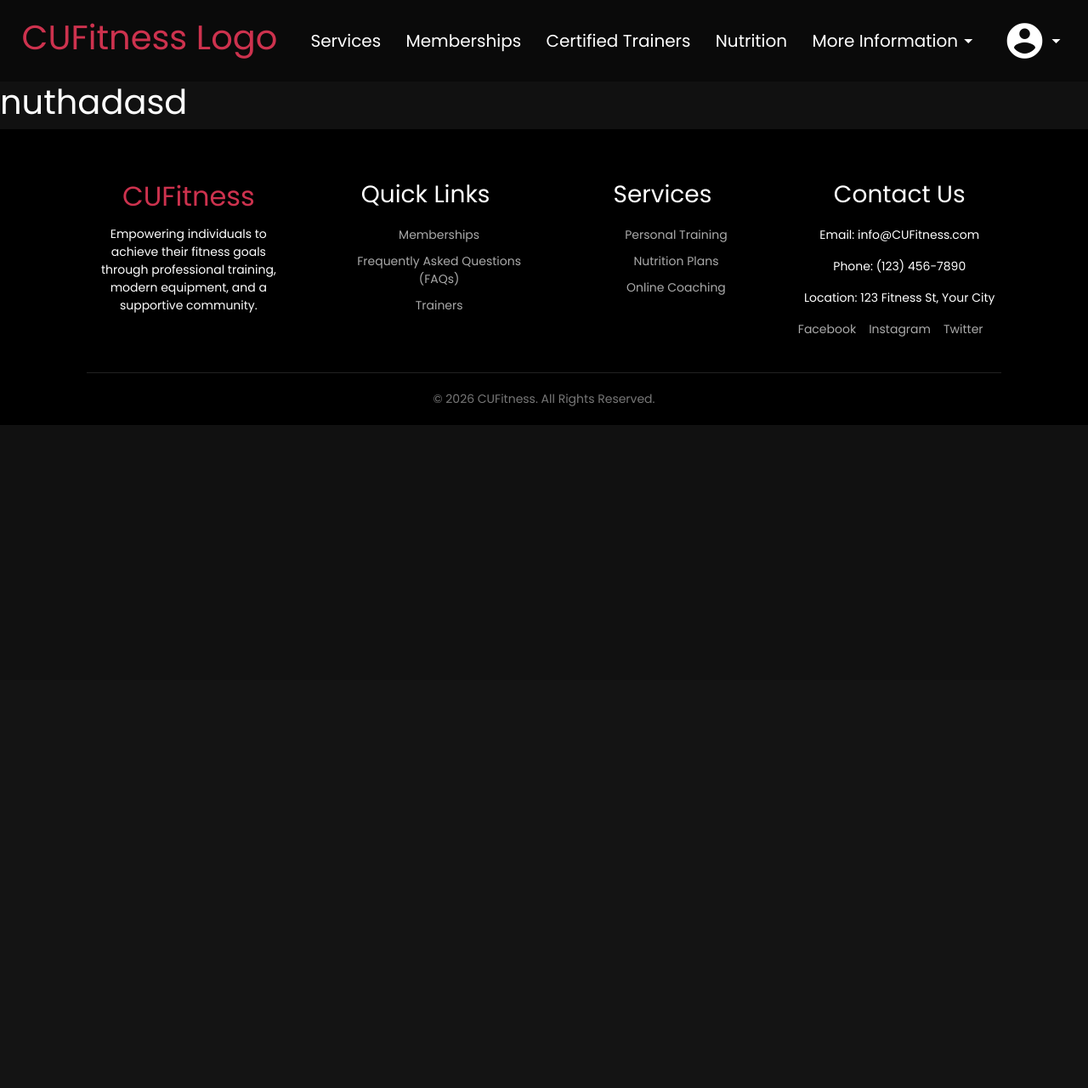
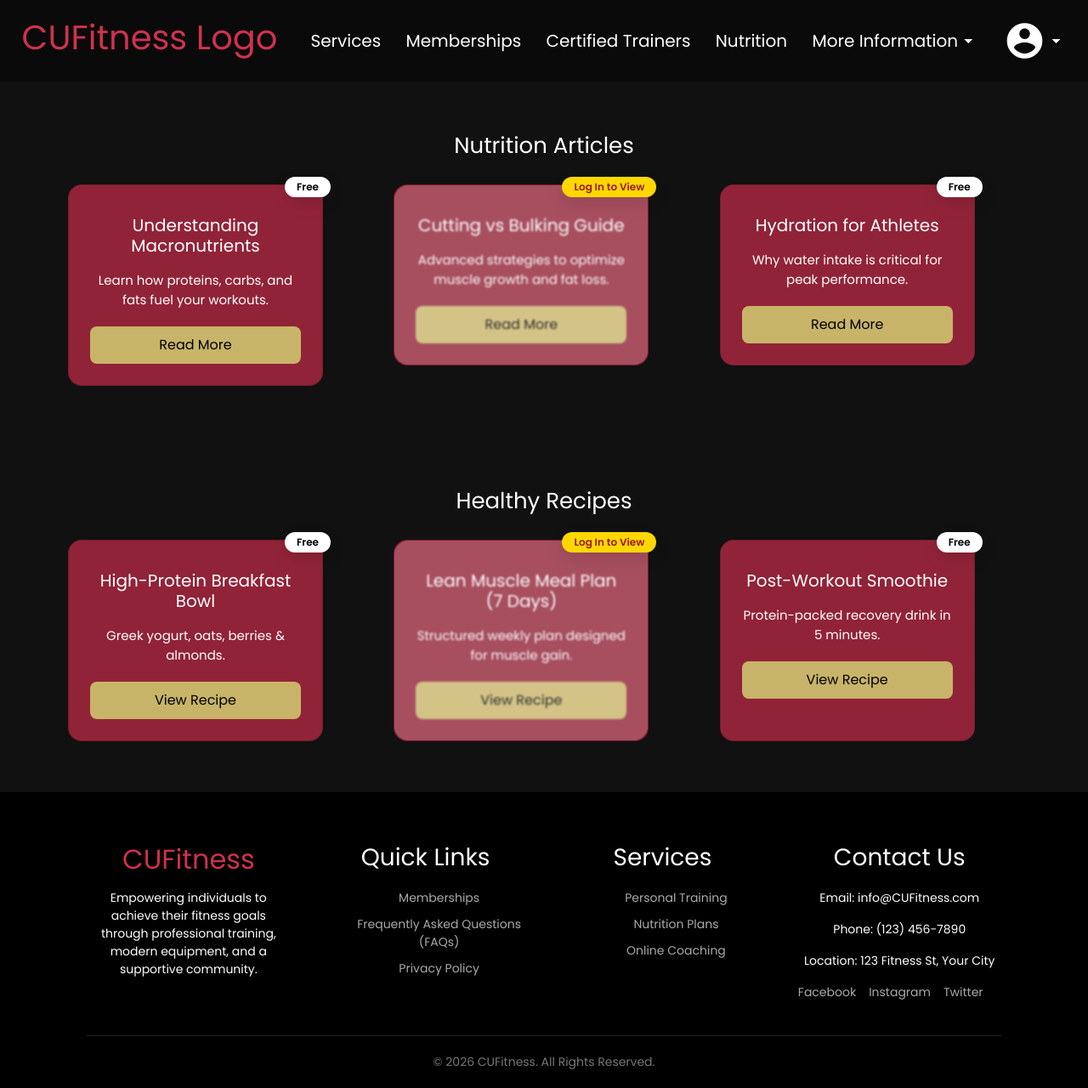
Before and after one commit to JeffZhang852/COEN6311-SANJ, a Django app: page /nutrition/ in a window 1280 px wide. Shown: the whole page at 85% size. Before the commit the page ends 500 px from the top, so only its background shows below. Run offline with Django 5.2, Linux system fonts and the light colour scheme.

Commit message:
added nutrition page and policy page

```diff
--- a/CUFitness/static/authentication.css
+++ b/CUFitness/static/authentication.css
@@ -88,5 +88,4 @@
 .styled-select:focus {
     outline: none;
     border: 2px solid rgba(167,150,103,1);
-    box-shadow: 0 0 0 3px rgba(230,57,70,0.2);
 }
--- a/CUFitness/static/dropdown.css
+++ b/CUFitness/static/dropdown.css
@@ -11,6 +11,10 @@
 	position: relative;
 	display: inline-block;
 	/* Makes parent full width */
+
+	/* this ensure it stays on top of cards and not hidden behind them */
+	z-index: 9999;
+
 }
 /* make sure the bg color matches the header bg color */
 .dropbtn {
--- /dev/null
+++ b/CUFitness/static/nutrition.css
@@ -0,0 +1,158 @@
+/* Hero */
+.hero {
+    text-align: center;
+    padding: 80px 20px;
+    background: linear-gradient(135deg, #111827, #1f2937);
+    color: white;
+}
+
+.hero h1 {
+    font-size: 42px;
+    margin-bottom: 10px;
+}
+
+.hero p {
+    font-size: 18px;
+    opacity: 0.85;
+}
+
+/* Sections */
+.content-section {
+    padding: 60px 80px;
+}
+
+.content-section h2 {
+    margin-bottom: 30px;
+    font-size: 26px;
+}
+
+/* Card Grid */
+.card-grid {
+    display: grid;
+    grid-template-columns: repeat(auto-fit, minmax(280px, 1fr));
+    gap: 30px;
+
+    a{
+        text-decoration: none;
+    }
+}
+
+/* Cards */
+.card {
+    text-decoration: none;
+    position: relative;
+    background: white;
+    padding: 25px;
+    border-radius: 16px;
+    background-color: rgba(145,35,56,1);
+    transition: transform 0.3s ease, box-shadow 0.3s ease;
+}
+
+.card:hover {
+    transform: translateY(-8px);
+    background-color: rgba(157,37,60,1);
+    border: 2px solid #ccc;
+}
+
+.card h3 {
+    margin-top: 10px;
+    font-size: 20px;
+}
+
+.card p {
+    margin: 10px 0 20px;
+    color: white;
+    font-size: 15px;
+}
+
+/* Buttons */
+.card button {
+    padding: 10px 18px;
+    border: none;
+    border-radius: 8px;
+    background-color: rgba(200,180,105,1);
+    color: black;
+    cursor: pointer;
+    font-size: 16px;
+}
+
+.card button:hover {
+    background: rgba(190,170,105,1);
+
+}
+
+/* Badges */
+.badge {
+    position: absolute;
+    top: -10px;
+    right: -10px;
+    font-size: 12px;
+    padding: 6px 14px;
+    border-radius: 25px;
+    font-weight: 600;
+    box-shadow: 0 8px 20px rgba(0, 0, 0, 0.1);
+}
+
+.free {
+    background-color: white;
+    color: black;
+}
+
+.premium {
+    background: rgb(255,215,0);
+    color: #991b1b;
+}
+
+/* Locked Cards */
+.locked {
+    div button{
+        background: rgba(200,200,200,1);
+        padding: 10px 18px;
+        border: 1px solid black;
+    }
+
+    div button:hover{
+        background-color: rgba(255,182,193,1);
+    }
+}
+
+.lock-overlay {
+    position: absolute;
+    top: 0;
+    left: 0;
+    right: 0;
+    bottom: 0;
+
+    background-color: rgba(255, 255, 255, 0.2); /* Semi-transparent background */
+    backdrop-filter: blur(1px);
+
+    border-radius: 16px;
+    display: flex;
+    align-items: center;
+    justify-content: center;
+}
+
+.lock-content {
+    text-align: center;
+    color: white;
+}
+
+.lock-content span {
+    font-size: 32px;
+    display: block;
+    margin-bottom: 10px;
+}
+.lock-content p {
+    color: white;
+}
+
+/* Responsive */
+@media (max-width: 768px) {
+    .content-section {
+        padding: 40px 20px;
+    }
+
+    .hero h1 {
+        font-size: 32px;
+    }
+}
--- a/CUFitness/templates/CUFitness/authentication_templates/register.html
+++ b/CUFitness/templates/CUFitness/authentication_templates/register.html
@@ -15,7 +15,7 @@
     <div class="register-container">
 
         {% if user.is_authenticated %}
-            <p>You are logged in as {{ user.username }}</p>
+            <p>You are logged in as {{ user.first_name }}</p>
         {% else %}
             <h2>Create Your Account</h2>
 
--- a/CUFitness/templates/CUFitness/footer.html
+++ b/CUFitness/templates/CUFitness/footer.html
@@ -18,7 +18,7 @@
                 <ul>
                     <li><a href="/memberships">Memberships</a></li>
                     <li><a href="/faq">Frequently Asked Questions (FAQs)</a></li>
-                    <li><a href="/trainers">Trainers</a></li>
+                    <li><a href="/policy">Privacy Policy</a></li>
                 </ul>
             </div>
 
--- a/CUFitness/templates/CUFitness/navbar/nutrition.html
+++ b/CUFitness/templates/CUFitness/navbar/nutrition.html
@@ -1,11 +1,101 @@
 {% extends 'CUFitness/base.html' %}
 {% load static %}
-{% block title %} sdfsdfsdf {% endblock %}
+{% block title %} Nutrition & Recipes {% endblock %}
 
 {% block extra_styles %}
-
+    <link rel="stylesheet" href="{% static 'nutrition.css' %}"/>
 {% endblock %}
 
 {% block content %}
-    <h1>nuthadasd</h1>
+
+
+<section class="content-section">
+
+    <h2>Nutrition Articles</h2>
+
+    <div class="card-grid">
+
+        <!-- Free Article -->
+        <a href="#">
+            <div class="card">
+                <span class="badge free">Free</span>
+                <h3>Understanding Macronutrients</h3>
+                <p>Learn how proteins, carbs, and fats fuel your workouts.</p>
+                <button>Read More</button>
+            </div>
+        </a>
+
+        <!-- Locked Article -->
+        <a href="/login">
+            <div class="card locked">
+                <h3>Cutting vs Bulking Guide</h3>
+                <p>Advanced strategies to optimize muscle growth and fat loss.</p>
+                <!-- this is used to add blur overlay only -->
+                <div class="lock-overlay"></div>
+                <span class="badge premium">Log In to View </span>
+                <button>Read More</button>
+            </div>
+        </a>
+        <!-- Free Article -->
+        <a href="#">
+            <div class="card">
+                <span class="badge free">Free</span>
+                <h3>Hydration for Athletes</h3>
+                <p>Why water intake is critical for peak performance.</p>
+                <button>Read More</button>
+            </div>
+        </a>
+    </div>
+
+    </section>
+
+
+    <section class="content-section">
+
+    <h2>Healthy Recipes</h2>
+
+    <div class="card-grid">
+
+        <!-- Free Recipe -->
+        <div class="card">
+            <span class="badge free">Free</span>
+            <h3>High-Protein Breakfast Bowl</h3>
+            <p>Greek yogurt, oats, berries & almonds.</p>
+            <button>View Recipe</button>
+        </div>
+
+
+
+        <!-- Locked Recipe -->
+        <a href="/login">
+            <div class="card locked">
+
+                <h3>Lean Muscle Meal Plan (7 Days)</h3>
+                <p>Structured weekly plan designed for muscle gain.</p>
+                <!-- this is used to add blur overlay only -->
+                <div class="lock-overlay">
+                </div>
+                <span class="badge premium">Log In to View </span>
+                <button>View Recipe</button>
+            </div>
+
+        </a>
+
+
+
+
+        <!-- Free Recipe -->
+        <div class="card">
+            <span class="badge free">Free</span>
+            <h3>Post-Workout Smoothie</h3>
+            <p>Protein-packed recovery drink in 5 minutes.</p>
+            <button>View Recipe</button>
+        </div>
+
+    </div>
+
+    </section>
+
+
+
 {% endblock %}
--- a/CUFitness/templates/CUFitness/navbar/services.html
+++ b/CUFitness/templates/CUFitness/navbar/services.html
@@ -100,7 +100,7 @@
 <!-- ================= CTA ================= -->
 <section class="services-cta">
     <h2>Ready to Get Started?</h2>
-    <button class="btn">Join Today</button>
+    <a href="/register"> <button class="btn">Join Now </button> </a>
 </section>
 
 <script>
--- a/CUFitness/urls.py
+++ b/CUFitness/urls.py
@@ -23,6 +23,9 @@ urlpatterns = [
 #faq
     path("faq/", views.faq, name='faq'),
 
+#Privacy Policy
+    path("policy/", views.policy, name='policy'),
+
 # new auth section
     path ("login/", views.login_user, name='login'),
     path ('logout/', views.logout_user, name='logout'),
--- a/CUFitness/views.py
+++ b/CUFitness/views.py
@@ -23,8 +23,9 @@ from .forms import CustomUserCreationForm
 from django.contrib.auth import get_user_model
 User = get_user_model()
 
+
+
 #   --------- Calendar ---------
-
 
 
 def home(request):
@@ -62,6 +63,9 @@ def about(request):
 # Footer Pages
 def faq(request):
     return render(request, 'CUFitness/faq.html')
+
+def policy(request):
+    return render(request, 'CUFitness/policy.html')
 
 
 # User Authentication
```
Also changed, not shown: CUFitness/static/policy.css (added, +70 -0 lines), CUFitness/templates/CUFitness/policy.html (added, +120 -0 lines), db.sqlite3.
